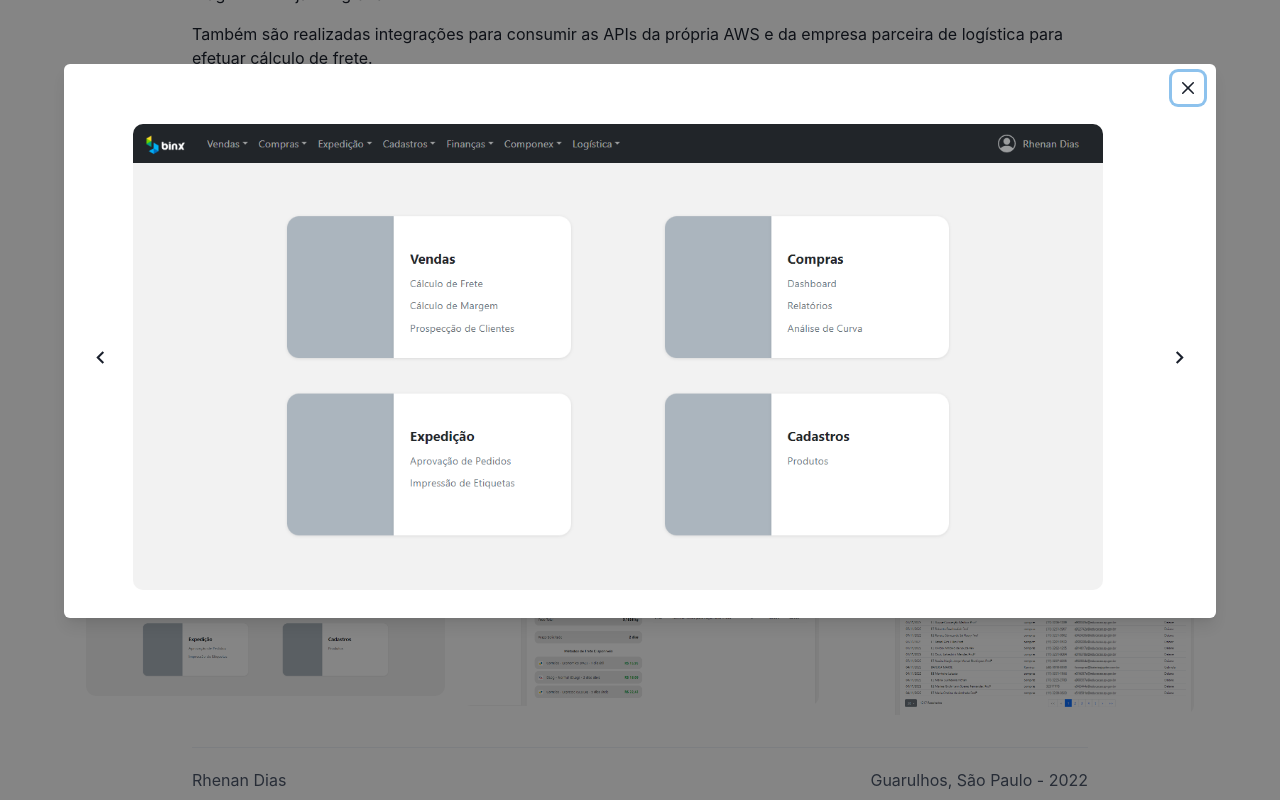
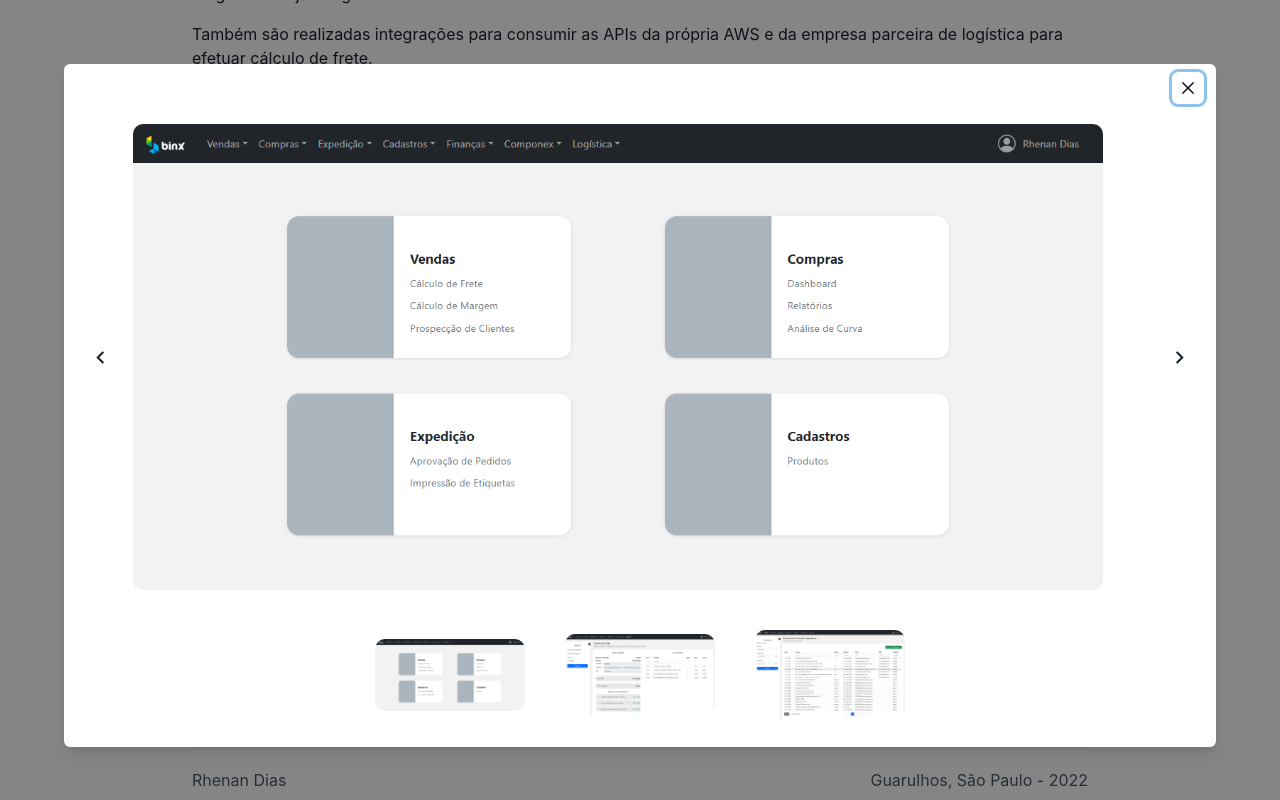
Before and after one commit to rhenandias/rhenandias.github.io, a Next.js app: page /projetos/binx in a window 1280 px wide. Both pictures are taken after a click on the picture 265 px from the left and 2676 px from the top of the page. Shown: the part 2067-2867 px from the top of the page. Built offline with nearby package versions, Linux system fonts and the light colour scheme.

Commit message:
Rascunho de Carrossel

```diff
--- a/components/ImageGallery.tsx
+++ b/components/ImageGallery.tsx
@@ -1,4 +1,4 @@
-import React, { useState, useEffect } from "react";
+import React, { useState, useEffect, useReducer } from "react";
 import Image from "next/image";
 
 import {
@@ -22,20 +22,27 @@ interface ImageGalleryProps {
   openImageIdx: number;
 }
 
+interface ReducerAction {
+  idx: number;
+}
+
 export default function ImageGallery({
   pictures,
   isOpen,
   onClose,
   openImageIdx,
 }: ImageGalleryProps) {
-  console.log("Abrindo em ", openImageIdx);
-
   const [fade, setFade] = useState<boolean>(true);
   const [pictureIdx, setPictureIdx] = useState<number>(openImageIdx);
 
-  const [currentImgSrc, setCurrentImgSrc] = useState(
+  const [currentImgSrc, dispatch] = useReducer(
+    currentImgReducer,
     pictures[openImageIdx].src
   );
+
+  function currentImgReducer(currentImgSrc: string, action: ReducerAction) {
+    return pictures[action.idx].src;
+  }
 
   const changePicture = (direction: number) => {
     let nextIdx = pictureIdx + direction;
@@ -51,20 +58,23 @@ export default function ImageGallery({
 
     const timeout = setTimeout(() => {
       setFade(true);
-      setCurrentImgSrc(pictures[pictureIdx].src);
+      dispatch({
+        idx: pictureIdx,
+      });
     }, 200);
 
     return () => clearTimeout(timeout);
   }, [pictureIdx]);
 
   return (
+    // Tamanho anterior: 6xl
     <Modal isOpen={isOpen} onClose={onClose} size={"6xl"}>
       <ModalOverlay />
       <ModalContent>
         <ModalHeader></ModalHeader>
         <ModalCloseButton />
         <ModalBody>
-          <Flex align={"center"} grow={"1"}>
+          <Flex align={"center"} justify={"center"} grow={"1"}>
             <ChevronLeftIcon
               boxSize={25}
               cursor={"pointer"}
@@ -78,6 +88,7 @@ export default function ImageGallery({
                 alt="Galeria"
                 borderRadius={10}
                 maxWidth={"92%"}
+                maxHeight={"500px"}
               />
             </Fade>
             <ChevronRightIcon
@@ -86,6 +97,23 @@ export default function ImageGallery({
               onClick={() => changePicture(1)}
             />
           </Flex>
+          <Flex align={"center"} justify={"center"}>
+            {pictures.map((picture, idx) => (
+              <ChakraImage
+                key={idx}
+                m={5}
+                as={Image}
+                src={picture.src}
+                alt="Galeria"
+                borderRadius={10}
+                maxWidth={"150px"}
+                cursor={"pointer"}
+                onClick={() => {
+                  setPictureIdx(idx);
+                }}
+              />
+            ))}
+          </Flex>
         </ModalBody>
       </ModalContent>
     </Modal>
```
